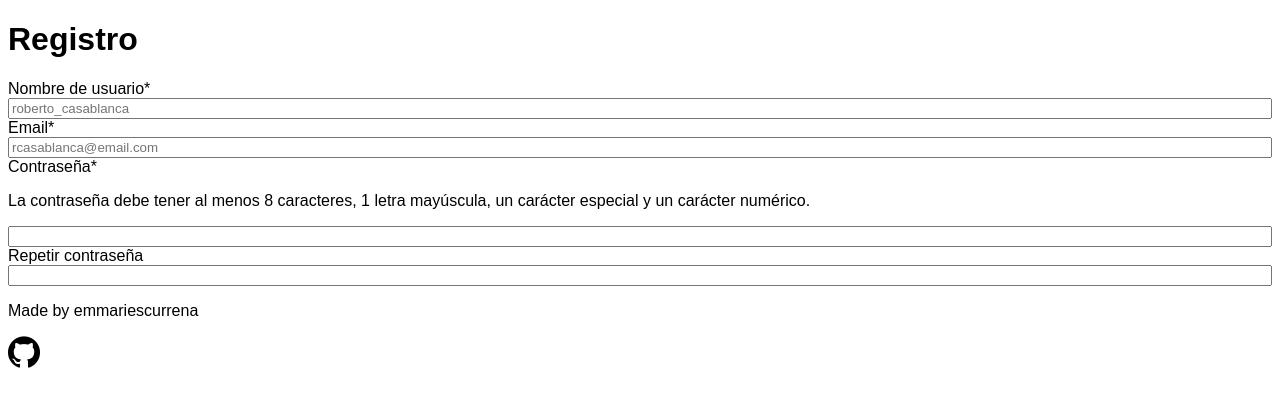
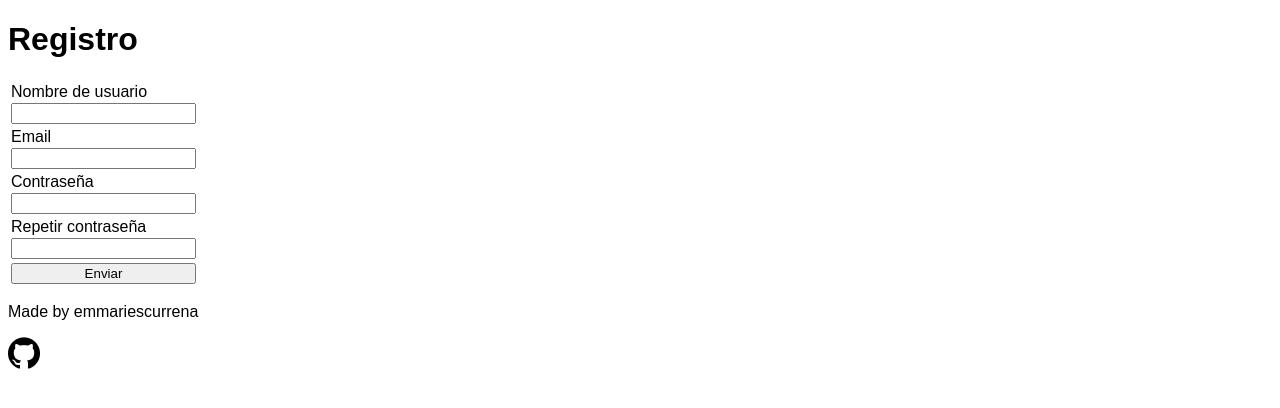
Before and after one commit to emmariescurrena/foro-metal, a Flask app: page /registro in a window 1280 px wide. Shown: the part 34-442 px from the top of the page. Run offline with Flask 3, Linux system fonts and the light colour scheme; some libraries are stand-ins or nearby versions.

Commit message:
Installs and imports WTForms, creates registro.html and creates RegistrationForm class

```diff
--- a/src/app.py
+++ b/src/app.py
@@ -3,13 +3,37 @@
 import os
 import psycopg2
 from dotenv import load_dotenv
-from flask import Flask, redirect, url_for, render_template
+from flask import Flask, redirect, url_for, render_template, request
+from wtforms import Form, StringField, PasswordField, validators
 
 app = Flask(__name__)
 load_dotenv()
 
 with open('sql.txt', 'r', encoding="UTF-8") as file:
     sql_arr = file.read().splitlines()
+
+
+class RegistrationForm(Form):
+    """Form for register"""
+    usuario = StringField(
+        "Nombre de usuario", [
+            validators.Length(min=4, max=30)
+        ]
+    )
+    email = StringField(
+        "Email", [
+            validators.Length(min=6, max=40)
+        ]
+    )
+    contrasena = PasswordField(
+        "Contraseña", [
+            validators.Length(min=8, max=72),
+            validators.EqualTo(
+                'confirmar', message='Las contraseñas deben ser iguales'
+            )
+        ]
+    )
+    confirmar = PasswordField("Repetir contraseña")
 
 
 def titulo_a_url(titulo):
@@ -98,11 +122,14 @@ def usuario(nombre_usuario=None):
     return render_template("usuario.html", info_usuario=info_usuario)
 
 
-@app.route("/registro")
+@app.route("/registro", methods=["GET", "POST"])
 def registro():
     """Renders template for registro"""
 
-    return render_template("registro.html")
+    form = RegistrationForm(request.form)
+    if request.method == "POST":
+        print(form.confirmar.data)
+    return render_template("registro.html", form=form)
 
 
 @app.route("/login")
--- a/src/static/style.css
+++ b/src/static/style.css
@@ -33,7 +33,7 @@ a > img {
     height: auto;
 }
 
-.form {
+td {
     display: flex;
     flex-direction: column;
 }
--- a/src/templates/registro.html
+++ b/src/templates/registro.html
@@ -2,20 +2,27 @@
 {% block title %}Registro | {% endblock %}
 {% block main %}
     <h1>Registro</h1>
-    <form class="form" method="post">
-        <label for="nombreInput">Nombre de usuario*</label>
-        <input id="nombreInput" class="form__input" type="text"
-        placeholder="roberto_casablanca" required>
-        <label for="emailInput">Email*</label>
-        <input id="emailInput" class="form__input" type="text"
-        placeholder="rcasablanca@email.com">
-        <label for="contraseñaInput">Contraseña*</label required>
-        <p class="contraseña-req">
-            La contraseña debe tener al menos 8 caracteres, 1 letra mayúscula,
-            un carácter especial y un carácter numérico.
-        </p>
-        <input id="contraseñaInput" class="form__input" type="text" required>
-        <label for="repetirContraseñaInput">Repetir contraseña</label>
-        <input id="repetirContraseñaInput" class="form__input" type="text" required>
+    <form class="form" method="POST">
+        <table>
+            <tr>
+                <td>{{ form.usuario.label}}</td>
+                <td>{{ form.usuario() }}</td>
+            </tr>
+            <tr>
+                <td>{{ form.email.label}}</td>
+                <td>{{ form.email() }}</td>
+            </tr>
+            <tr>
+                <td>{{ form.contrasena.label}}</td>
+                <td>{{ form.contrasena() }}</td>
+            </tr>
+            <tr>
+                <td>{{ form.confirmar.label}}</td>
+                <td>{{ form.confirmar() }}</td>
+            </tr>
+            <tr>
+                <td><button type="submit">Enviar</button></td>
+            </tr>
+        </table>
     </form>
 {% endblock %}
```
